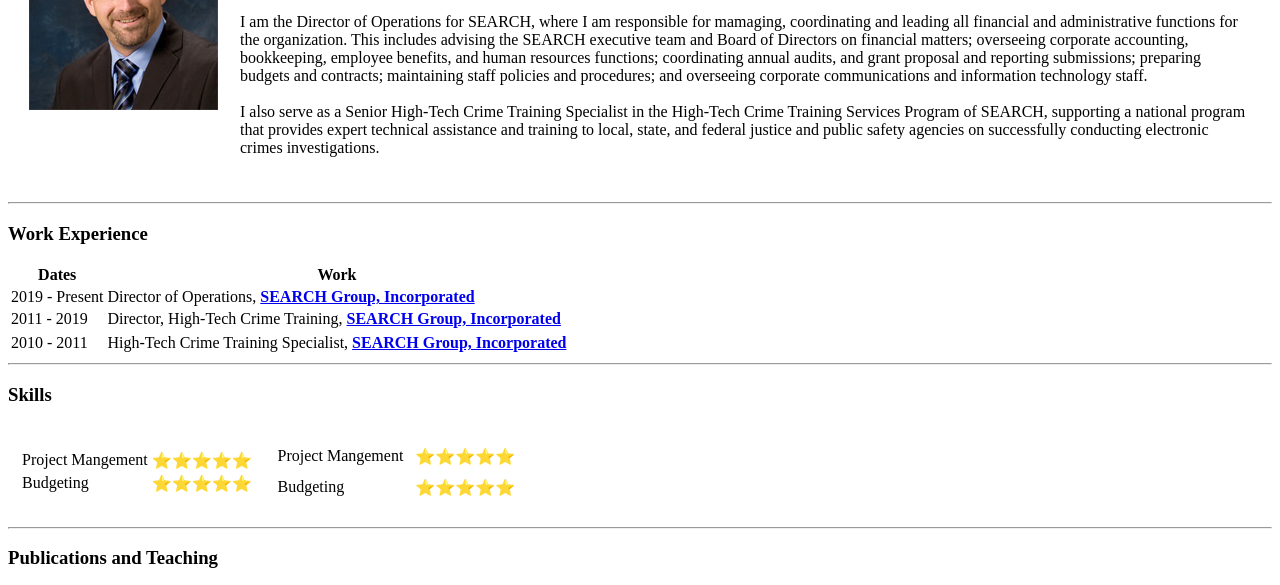
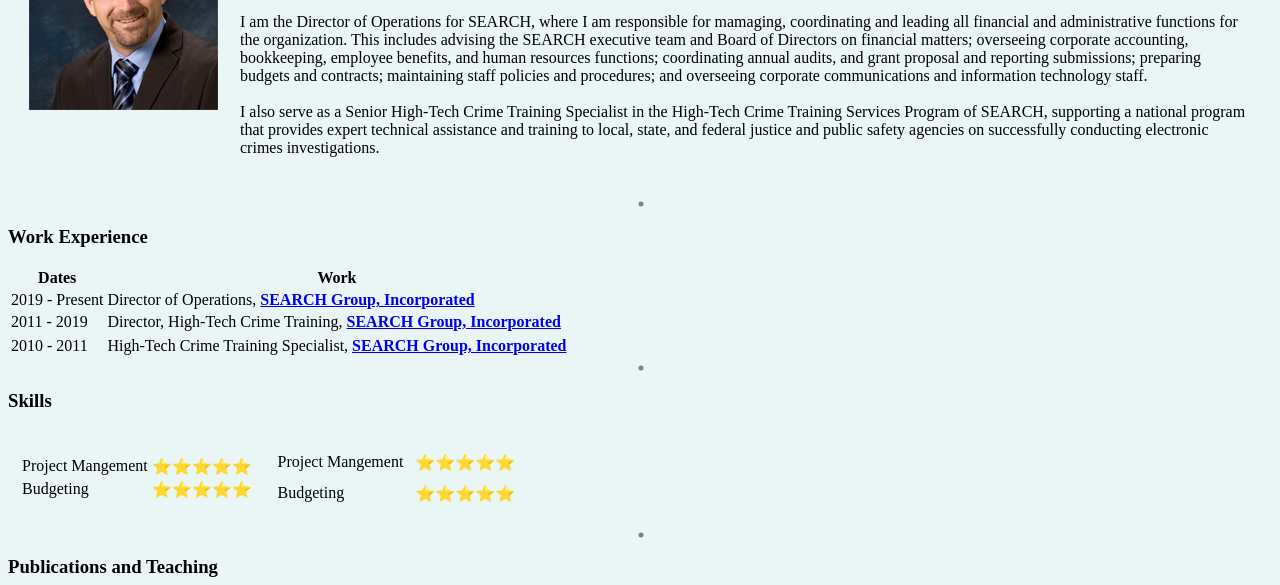
Before and after one commit to timbo245/cv, a plain HTML site: page index.html in a window 1280 px wide. Shown: the part 166-751 px from the top of the page. Drawn offline with Linux system fonts and the light colour scheme.

Commit message:
added css

```diff
--- /dev/null
+++ b/css/styles.css
@@ -0,0 +1,11 @@
+body {
+  background-color: #EAF6F6;
+}
+
+hr {
+  border-style: none;
+  border-top-style: dotted;
+  border-color: grey;
+  border-width: 5px;
+  width: 5px;
+}
--- a/index.html
+++ b/index.html
@@ -4,6 +4,7 @@
 <head>
   <meta charset="utf-8">
   <title>Timothy M. Lott Personal Site</title>
+  <link rel="stylesheet" href="/css/styles.css">
 </head>
 
 <body>
```
